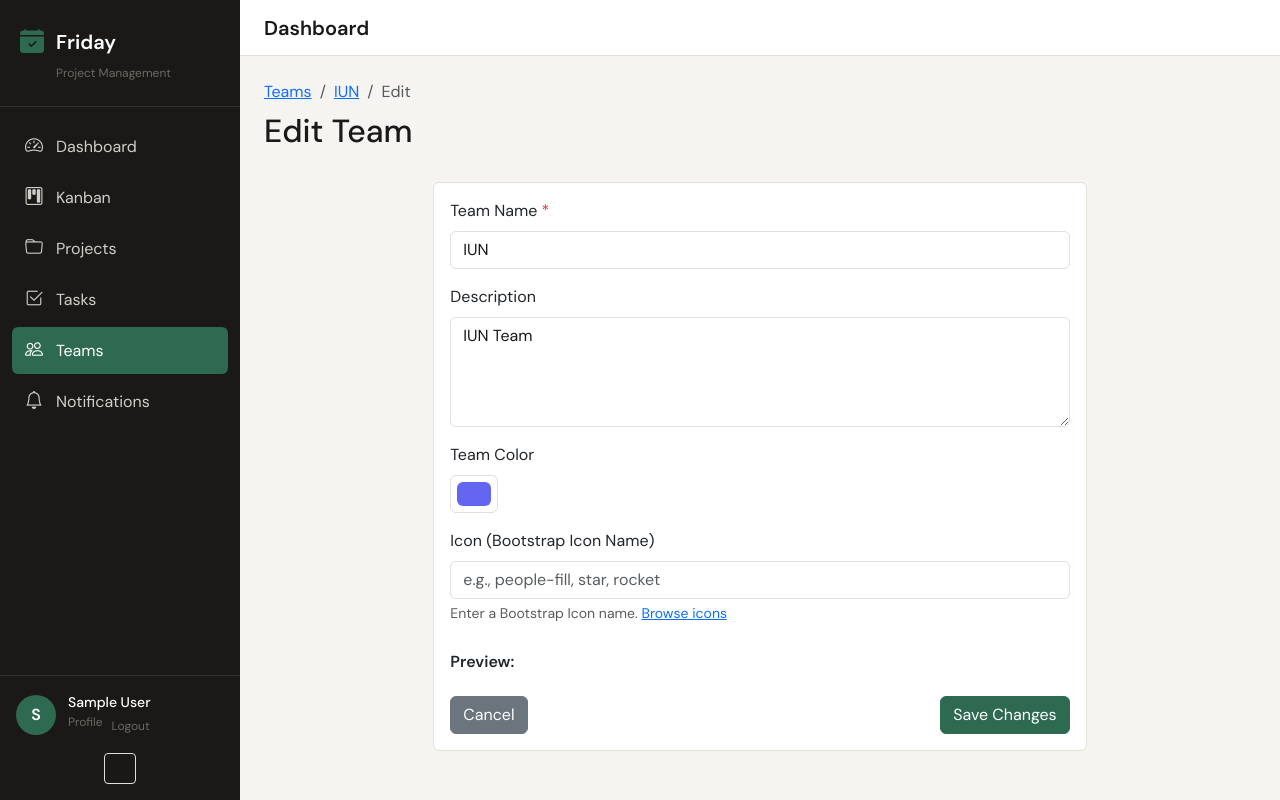
After one commit to gdsanger/Friday, a Django app: page /teams/iun/edit/ in a window 1280 px wide. The commit adds this page. Run offline with Django 5.2, Linux system fonts and the light colour scheme; the visitor is signed in with stand-in values (Sample User, id 1); data comes from the database, SQL or seed files in the repository; data that the repository does not hold is empty; parts of the project's set-up code (start-up, migrations or seed data) failed here and were passed over; some libraries are stand-ins or nearby versions.

Commit message:
Implement team edit and notifications functionality
- Add TeamEditView with permission checks for leads and staff
- Add team-edit URL pattern
- Create teams/edit.html template with color picker and icon preview
- Add Edit Team button to team detail page
- Create NotificationListView, NotificationMarkReadView, NotificationMarkAllReadView
- Add notification URL patterns
- Create notifications templates (list.html, notification_row.html, unread_count.html)
- Update context processor to include unread_notification_count
- Update sidebar to link notification bell with badge

Co-Authored-By: Claude Sonnet 4.5 <noreply@anthropic.com>

Agent-Logs-Url: https://github.com/gdsanger/Friday/sessions/7eea856c-2706-4fc9-8de6-55adf7beacb5

Co-authored-by: gdsanger <59723667+gdsanger@users.noreply.github.com>

```diff
--- a/apps/core/context_processors.py
+++ b/apps/core/context_processors.py
@@ -11,9 +11,10 @@ def friday_context(request):
     context = {
         'app_version': '1.0.0',
         'user_teams': [],
+        'unread_notification_count': 0,
     }
 
-    # Add user teams if authenticated
+    # Add user teams and unread notifications if authenticated
     if request.user.is_authenticated:
         try:
             context['user_teams'] = list(request.user.teams.all()) if hasattr(request.user, 'teams') else []
@@ -21,4 +22,13 @@ def friday_context(request):
             # Teams model may not be available yet
             context['user_teams'] = []
 
+        try:
+            from apps.notifications.models import Notification
+            context['unread_notification_count'] = Notification.objects.filter(
+                recipient=request.user, is_read=False
+            ).count()
+        except Exception:
+            # Notification model may not be available yet
+            context['unread_notification_count'] = 0
+
     return context
--- a/apps/notifications/urls.py
+++ b/apps/notifications/urls.py
@@ -1,4 +1,9 @@
 from django.urls import path
+from . import views
 
 app_name = 'notifications'
-urlpatterns = []
+urlpatterns = [
+    path('', views.NotificationListView.as_view(), name='notification-list'),
+    path('<int:pk>/read/', views.NotificationMarkReadView.as_view(), name='notification-read'),
+    path('mark-all-read/', views.NotificationMarkAllReadView.as_view(), name='notification-read-all'),
+]
--- a/apps/teams/urls.py
+++ b/apps/teams/urls.py
@@ -8,6 +8,7 @@ app_name = 'teams'
 urlpatterns = [
     path('', views.TeamListView.as_view(), name='team-list'),
     path('<slug:slug>/', views.TeamDetailView.as_view(), name='team-detail'),
+    path('<slug:slug>/edit/', views.TeamEditView.as_view(), name='team-edit'),
     path('<slug:slug>/members/add/', views.TeamMemberAddView.as_view(), name='team-member-add'),
     path('<slug:slug>/members/<int:user_id>/remove/', views.TeamMemberRemoveView.as_view(), name='team-member-remove'),
     path('<slug:slug>/members/<int:user_id>/role/', views.TeamMemberRoleView.as_view(), name='team-member-role'),
--- a/apps/teams/views.py
+++ b/apps/teams/views.py
@@ -3,8 +3,10 @@ Team views for Friday project.
 """
 from django.contrib.auth import get_user_model
 from django.contrib.auth.mixins import LoginRequiredMixin
+from django.core.exceptions import PermissionDenied
 from django.db.models import Count
-from django.shortcuts import get_object_or_404, render
+from django.shortcuts import get_object_or_404, render, redirect
+from django.utils.text import slugify
 from django.views import View
 from django.views.generic import ListView, DetailView
 
@@ -83,3 +85,44 @@ class TeamMemberRoleView(LoginRequiredMixin, View):
         membership = team.memberships.select_related('user').get(user_id=user_id)
         return render(request, 'teams/partials/member_row.html',
                       {'team': team, 'membership': membership})
+
+
+class TeamEditView(LoginRequiredMixin, View):
+    """
+    Only Team Leads and staff users can edit a team.
+    GET  → render edit form
+    POST → save changes, redirect to team detail
+    """
+    def dispatch(self, request, *args, **kwargs):
+        self.team = get_object_or_404(Team, slug=kwargs['slug'])
+        is_lead = self.team.memberships.filter(
+            user=request.user, role='lead'
+        ).exists()
+        if not (is_lead or request.user.is_staff):
+            raise PermissionDenied
+        return super().dispatch(request, *args, **kwargs)
+
+    def get(self, request, slug):
+        return render(request, 'teams/edit.html', {'team': self.team})
+
+    def post(self, request, slug):
+        team = self.team
+        team.name = request.POST.get('name', team.name).strip()
+        team.description = request.POST.get('description', team.description).strip()
+        team.color = request.POST.get('color', team.color).strip()
+        team.icon = request.POST.get('icon', team.icon).strip()
+
+        # Validate: name must not be empty
+        if not team.name:
+            return render(request, 'teams/edit.html', {
+                'team': team,
+                'error': 'Team name cannot be empty.'
+            })
+
+        # Regenerate slug only if name changed
+        new_slug = slugify(team.name)
+        if new_slug != team.slug and not Team.objects.filter(slug=new_slug).exists():
+            team.slug = new_slug
+
+        team.save()
+        return redirect('teams:team-detail', slug=team.slug)
--- /dev/null
+++ b/templates/notifications/partials/unread_count.html
@@ -0,0 +1,5 @@
+<span id="unread-badge"
+      class="badge bg-danger rounded-pill"
+      {% if unread_count == 0 %}style="display: none;"{% endif %}>
+    {{ unread_count }}
+</span>
--- a/templates/partials/sidebar.html
+++ b/templates/partials/sidebar.html
@@ -29,9 +29,16 @@
             <i class="bi bi-people"></i>
             <span>Teams</span>
         </a>
-        <a href="#" class="nav-item">
+        <a href="{% url 'notifications:notification-list' %}" class="nav-item {% if request.resolver_match.app_name == 'notifications' %}active{% endif %} position-relative">
             <i class="bi bi-bell"></i>
             <span>Notifications</span>
+            {% if unread_notification_count > 0 %}
+            <span id="unread-badge"
+                  class="badge bg-danger rounded-pill position-absolute top-0 start-100 translate-middle"
+                  style="font-size: 0.65rem;">
+                {{ unread_notification_count }}
+            </span>
+            {% endif %}
         </a>
     </nav>
 
--- /dev/null
+++ b/templates/teams/edit.html
@@ -0,0 +1,96 @@
+{% extends 'base.html' %}
+{% load static %}
+
+{% block title %}Edit Team - Friday{% endblock %}
+
+{% block content %}
+<div class="d-flex justify-content-between align-items-center mb-4">
+    <div>
+        <nav aria-label="breadcrumb">
+            <ol class="breadcrumb mb-2">
+                <li class="breadcrumb-item"><a href="{% url 'teams:team-list' %}">Teams</a></li>
+                <li class="breadcrumb-item"><a href="{% url 'teams:team-detail' team.slug %}">{{ team.name }}</a></li>
+                <li class="breadcrumb-item active" aria-current="page">Edit</li>
+            </ol>
+        </nav>
+        <h2>Edit Team</h2>
+    </div>
+</div>
+
+<div class="row">
+    <div class="col-lg-8 mx-auto">
+        <div class="card">
+            <div class="card-body">
+                {% if error %}
+                <div class="alert alert-danger" role="alert">
+                    {{ error }}
+                </div>
+                {% endif %}
+
+                <form method="post">
+                    {% csrf_token %}
+
+                    <div class="mb-3">
+                        <label for="name" class="form-label">Team Name <span class="text-danger">*</span></label>
+                        <input type="text"
+                               class="form-control"
+                               id="name"
+                               name="name"
+                               value="{{ team.name }}"
+                               required>
+                    </div>
+
+                    <div class="mb-3">
+                        <label for="description" class="form-label">Description</label>
+                        <textarea class="form-control"
+                                  id="description"
+                                  name="description"
+                                  rows="4">{{ team.description }}</textarea>
+                    </div>
+
+                    <div class="mb-3">
+                        <label for="color" class="form-label">Team Color</label>
+                        <input type="color"
+                               class="form-control form-control-color"
+                               id="color"
+                               name="color"
+                               value="{{ team.color }}"
+                               title="Choose team color">
+                    </div>
+
+                    <div class="mb-3">
+                        <label for="icon" class="form-label">Icon (Bootstrap Icon Name)</label>
+                        <input type="text"
+                               class="form-control"
+                               id="icon"
+                               name="icon"
+                               value="{{ team.icon }}"
+                               placeholder="e.g., people-fill, star, rocket"
+                               oninput="updateIconPreview(this.value)">
+                        <div class="form-text">
+                            Enter a Bootstrap Icon name.
+                            <a href="https://icons.getbootstrap.com/" target="_blank">Browse icons</a>
+                        </div>
+                        <div class="mt-2">
+                            <strong>Preview:</strong>
+                            <i id="icon-preview" class="bi bi-{{ team.icon }}" style="font-size: 2rem;"></i>
+                        </div>
+                    </div>
+
+                    <div class="d-flex justify-content-between">
+                        <a href="{% url 'teams:team-detail' team.slug %}" class="btn btn-secondary">Cancel</a>
+                        <button type="submit" class="btn btn-primary">Save Changes</button>
+                    </div>
+                </form>
+            </div>
+        </div>
+    </div>
+</div>
+
+<script>
+function updateIconPreview(iconName) {
+    const preview = document.getElementById('icon-preview');
+    preview.className = 'bi bi-' + (iconName || 'question-circle');
+}
+</script>
+{% endblock %}
```
Also changed, not shown: apps/notifications/views.py (+45 -1 lines), templates/notifications/list.html (added, +40 -0 lines), templates/notifications/partials/notification_row.html (added, +35 -0 lines), templates/teams/detail.html (+8 -0 lines).
